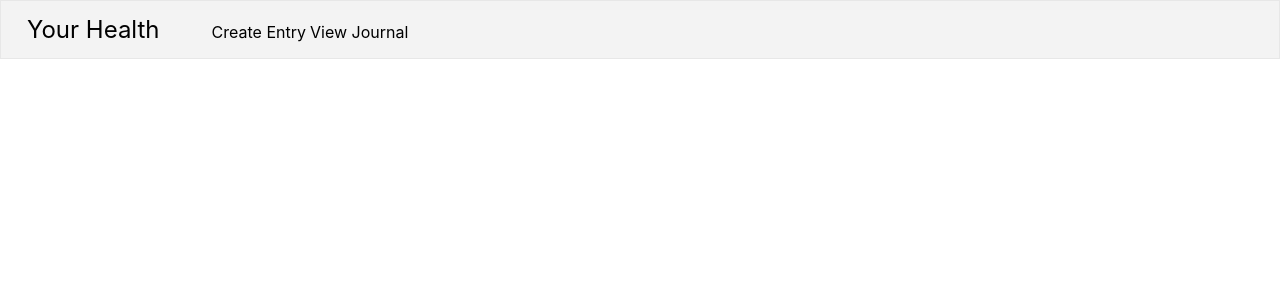
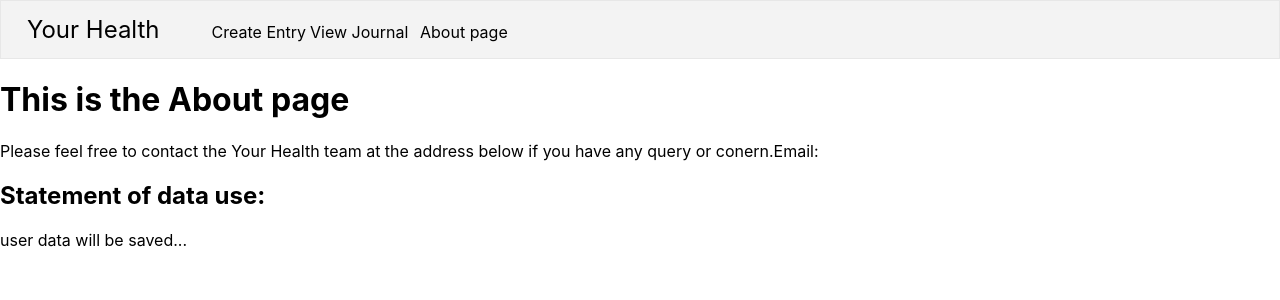
Before and after one commit to georgelefeuvre/Your-Health-Project, a React (Create React App) app in the folder yourhealthfrontend/: page /About in a window 1280 px wide. Shown: the top 300 px of the page. Built offline with nearby package versions, Linux system fonts and the light colour scheme.

Commit message:
aboutpage

```diff
--- a/yourhealthfrontend/src/App.js
+++ b/yourhealthfrontend/src/App.js
@@ -4,6 +4,7 @@ import CreateEntry from "./components/createentry.component";
 import JournalEntriesList from './components/journalentries.component';
 import EditJournalEntry from './components/editjournalentry.component';
 import HomePage from './components/homepage.component';
+import AboutPage from './components/aboutpage.component';
 import './App.css';
 
 //main page code, will always be displayed to user
@@ -12,17 +13,19 @@ function App() {
     //nav bar below allows for naviagtion between react components
     <Router>
       <div>
-    <ul className="navbar" id="navbar"> {/*code below controlls link positions on nav bar and other styling */}
+    <ul className="navbar" id="navbar"> {/*code below controls link positions on nav bar and other styling */}
       <li><Link style={{ textDecoration: 'none', padding: '10px', color: 'black', fontSize: '1.5rem' }} to="/Home">Your Health</Link></li>
       <li><Link style={{ textDecoration: 'none', padding: '10px', color: 'black', position: 'absolute', top: '12px'}} to="/Create">Create Entry</Link></li>
       <li><Link style={{ textDecoration: 'none', padding: '10px', color: 'black', position: 'absolute', top: '12px', left: '300px'}} to="/View">View Journal</Link></li>
+      <li><Link style={{ textDecoration: 'none', padding: '10px', color: 'black', position: 'absolute', top: '12px', left: '410px'}} to="/About">About page</Link></li>
     </ul>
-    {/*Route paths below direct link above to their corresponding react component */}
+    {/*Route paths below direct the link above to their corresponding react component */}
     <Route path="/"/>
     <Route path="/Home" component={HomePage} />
     <Route path="/Create" component={CreateEntry} />
     <Route path="/View" component={JournalEntriesList} />
     <Route path="/edit/:id" component={EditJournalEntry} />
+    <Route path="/About" component={AboutPage}/>
     </div>
     </Router>
   );
--- /dev/null
+++ b/yourhealthfrontend/src/components/aboutpage.component.js
@@ -0,0 +1,16 @@
+import React, { Component } from "react";
+
+//renders about page JSX code
+export default class AboutPage extends Component {
+    render() {
+        return (
+           <div>
+               <h1>This is the About page</h1>
+               <p1>Please feel free to contact the Your Health team at the address below if you have any query or conern.</p1>
+               <p1>Email:</p1>
+               <h2>Statement of data use:</h2>
+               <p1>user data will be saved...</p1>
+            </div>
+        )
+    }
+}
```
Also changed, not shown: 1 other file (tests, documents, lock files or other folders).
